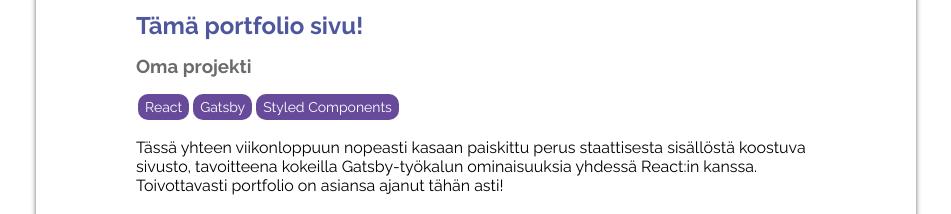
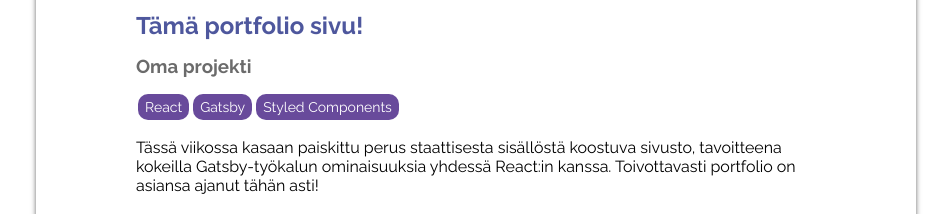
Before and after one commit to roopertti/portfolio, a Gatsby site: page /projektit in a window 1280 px wide. Shown: the part 1440-1654 px from the top of the page, without its empty margins (164-1115 px from the left). Built offline with nearby package versions, Linux system fonts and the light colour scheme; Gatsby itself is replaced by a stand-in of ours.

Commit message:
edits to text

```diff
--- a/src/projectData.js
+++ b/src/projectData.js
@@ -63,7 +63,7 @@ export const projectData = [
         name: 'Tämä portfolio sivu!',
         type: 'Oma projekti',
         tags: ['React', 'Gatsby', 'Styled Components'],
-        text: 'Tässä yhteen viikonloppuun nopeasti kasaan paiskittu perus staattisesta sisällöstä koostuva sivusto, tavoitteena kokeilla Gatsby-työkalun ominaisuuksia yhdessä React:in kanssa. Toivottavasti portfolio on asiansa ajanut tähän asti!',
+        text: 'Tässä viikossa kasaan paiskittu perus staattisesta sisällöstä koostuva sivusto, tavoitteena kokeilla Gatsby-työkalun ominaisuuksia yhdessä React:in kanssa. Toivottavasti portfolio on asiansa ajanut tähän asti!',
         published: new Date(2018, 10, 1, 0, 0, 0, 0),
         image: 'portfolio.png',
         github: 'https://github.com/roopertti/portfolio',
```
